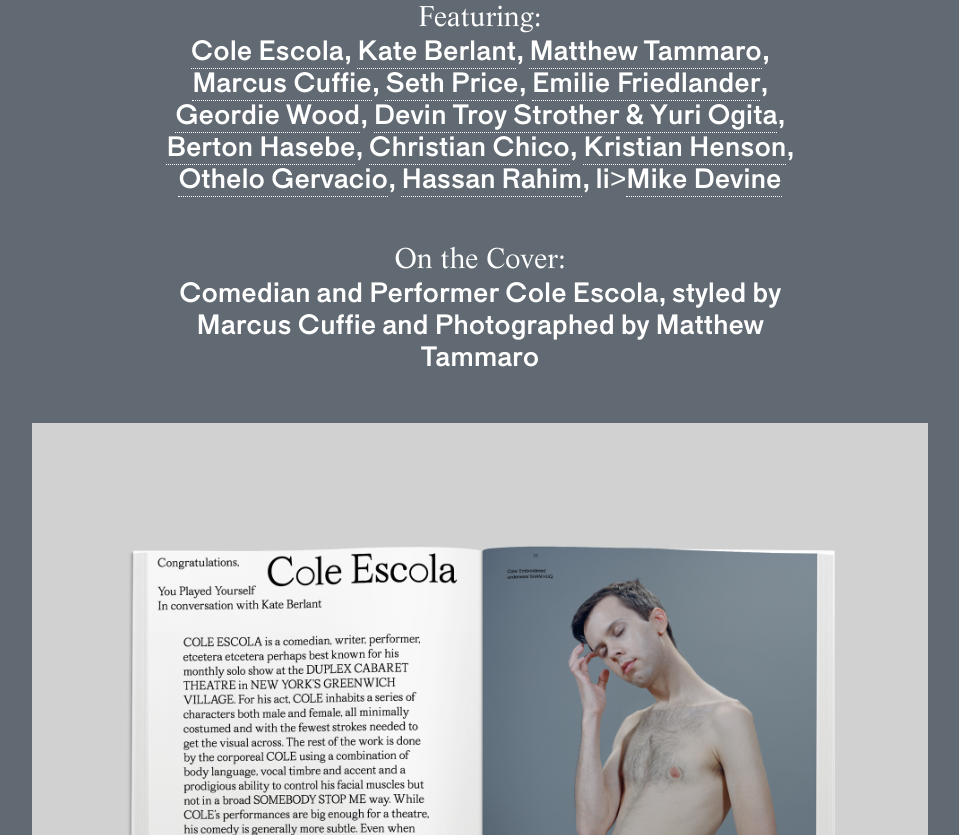
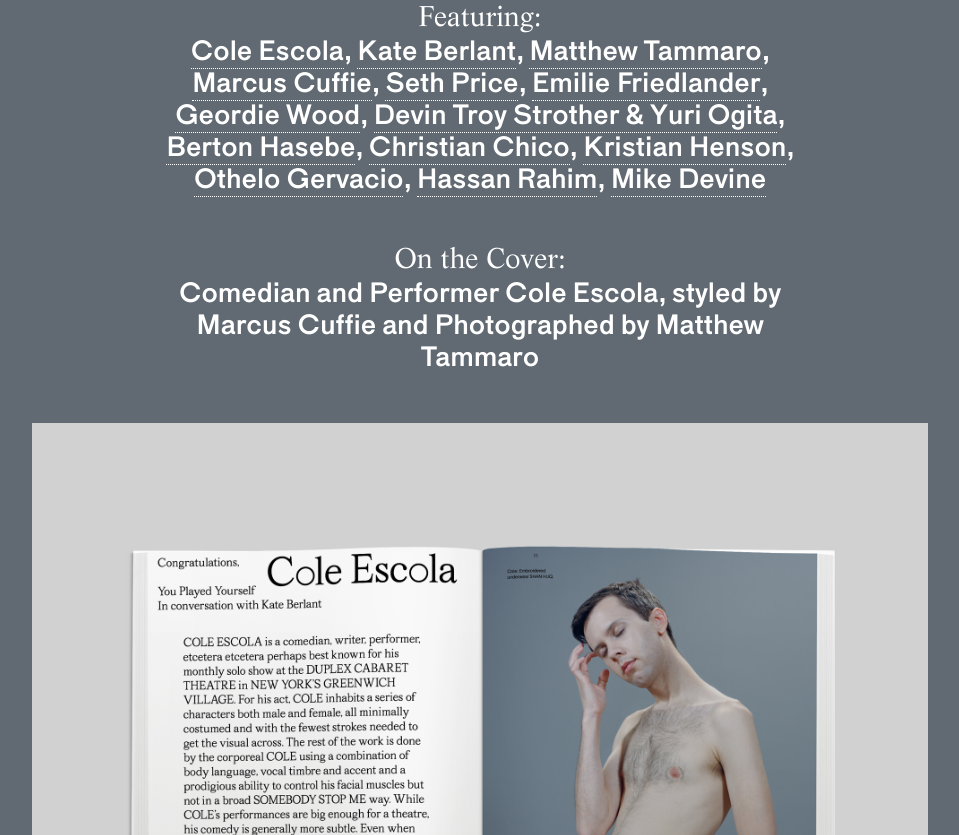
Before and after one commit to talkmagazine/talkmagazine.github.io, a website: page index.html in a window 1280 px wide. Shown: the part 1028-1863 px from the top of the page, without its empty margins (160-1119 px from the left). Drawn offline with Linux system fonts and the light colour scheme.

Commit message:
update index.html

```diff
--- a/index.html
+++ b/index.html
@@ -84,7 +84,7 @@ Talk is
 					<li><a href="http://officeocd.com/" target="_blank">Kristian Henson</a></li>,
 					<li><a href="http://othelogervacio.com/" target="_blank">Othelo Gervacio</a></li>,
 					<li><a href="http://hassanrahim.tumblr.com/" target="_blank">Hassan Rahim</a></li>,
-					li><a href="http://mikedevine.tumblr.com/" target="_blank">Mike Devine</a></li>
+					<li><a href="http://mikedevine.tumblr.com/" target="_blank">Mike Devine</a></li>
 
 				</ul>
 			</div>
```
